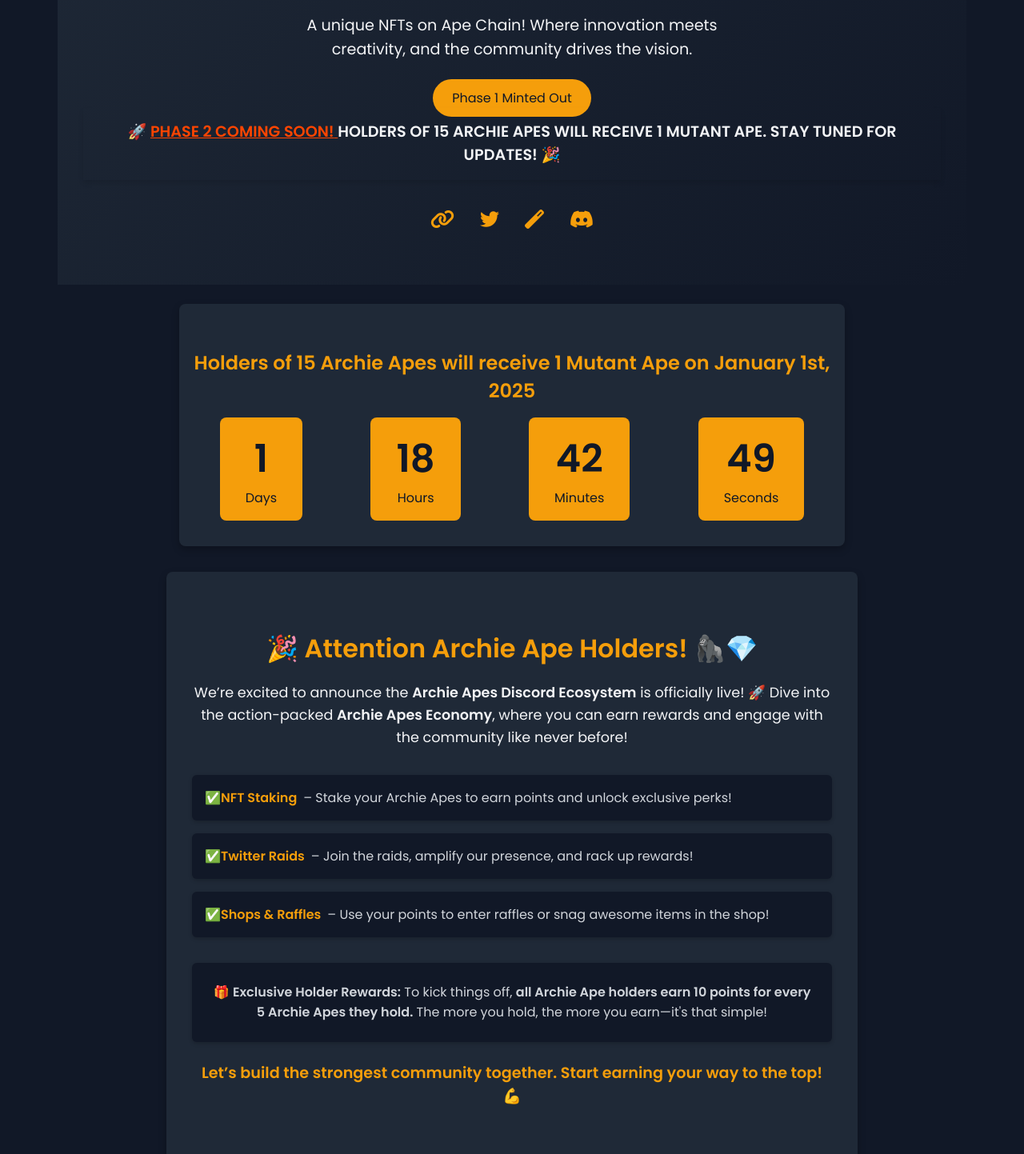
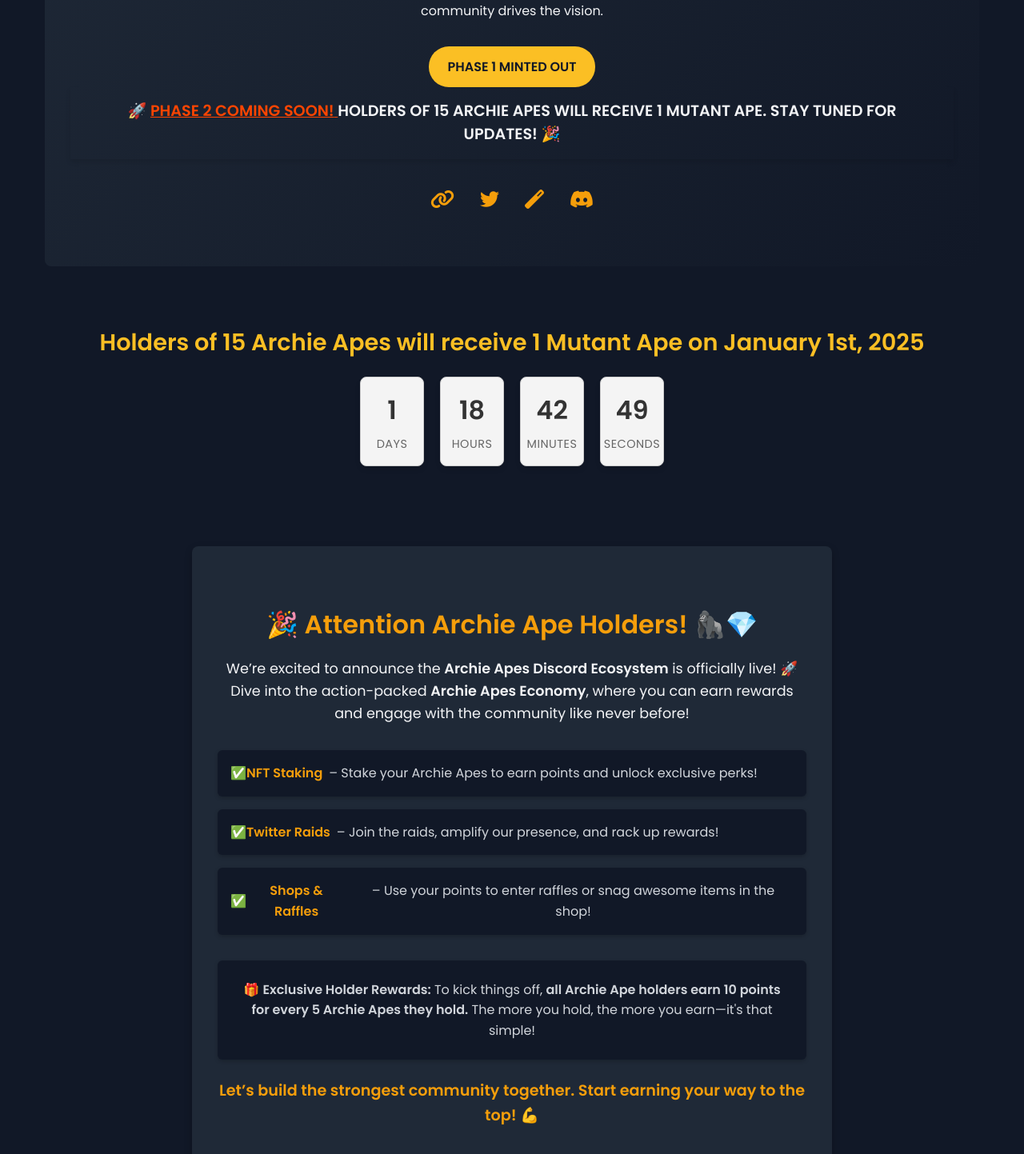
Before and after one commit to blockchainBard101/archie-apes, a React (Vite) app: page / in a window 1280 px wide. Shown: the part 307-1750 px from the top of the page at 80% size. Built offline with nearby package versions, Linux system fonts and the light colour scheme.

Commit message:
updated css

```diff
--- a/src/App.css
+++ b/src/App.css
@@ -1,38 +1,24 @@
-/* App-wide Styling */
-/* App-wide Styling */
+/* General Reset */
+* {
+  margin: 0;
+  padding: 0;
+  box-sizing: border-box;
+}
+
+/* Body Styling */
 body {
   font-family: 'Poppins', sans-serif;
-  margin: 0;
-  padding: 0;
   color: #f3f4f6;
   background-color: #111827;
-  display: flex;
-  justify-content: center;
-  align-items: center;
-  min-height: 100vh;
+  line-height: 1.6;
 }
 
-/* Center the .app container */
+/* Container */
 .app {
+  width: 100%;
   max-width: 1200px;
-  /* Set a maximum width for your content */
   margin: 0 auto;
-  /* Horizontally center the content */
-  width: 100%;
-  /* Ensure it doesn't exceed the screen width */
-}
-
-h1,
-h2,
-h3 {
-  margin: 0;
-  color: #f59e0b;
-  /* Vibrant gold accent */
-}
-
-a {
-  text-decoration: none;
-  color: inherit;
+  padding: 1rem;
 }
 
 /* Hero Section */
@@ -40,535 +26,235 @@ a {
   text-align: center;
   padding: 4rem 2rem;
   background: linear-gradient(135deg, #1f2937, #111827);
+  border-radius: 8px;
 }
 
 .hero-logo {
-  width: 150px;
+  width: 120px;
   border-radius: 50%;
   margin-bottom: 1rem;
 }
 
 .hero-title {
-  font-size: 2.5rem;
+  font-size: 2.2rem;
   margin: 1rem 0;
+  color: #fbbf24;
 }
 
 .hero-description {
-  font-size: 1.2rem;
+  font-size: 1rem;
+  max-width: 600px;
+  margin: 1rem auto;
   line-height: 1.6;
-  max-width: 600px;
-  margin: 0 auto 2rem;
 }
 
 .btn-primary {
-  padding: 0.75rem 1.5rem;
+  display: inline-block;
+  padding: 0.8rem 1.5rem;
   font-size: 1rem;
-  border: none;
+  color: #111827;
+  background: #fbbf24;
   border-radius: 25px;
-  background-color: #f59e0b;
-  color: #111827;
+  text-transform: uppercase;
+  font-weight: bold;
+  transition: all 0.3s ease;
   cursor: pointer;
-  transition: transform 0.2s, box-shadow 0.2s;
+  margin-top: 1rem;
 }
 
 .btn-primary:hover {
-  transform: scale(1.05);
-  box-shadow: 0 5px 15px rgba(0, 0, 0, 0.2);
+  background: #d97706;
+  transform: translateY(-2px);
 }
 
+/* Countdown Section */
+.countdown {
+  text-align: center;
+  padding: 3rem 1rem;
+}
+
+.countdown h2 {
+  font-size: 1.8rem;
+  margin-bottom: 1rem;
+  color: #fbbf24;
+}
+
+.countdown p {
+  font-size: 1.2rem;
+  color: #9ca3af;
+}
+
+.countdown-timer {
+  display: flex;
+  justify-content: center;
+  gap: 20px;
+  margin: 20px 0;
+}
+
+.time-box {
+  display: flex;
+  flex-direction: column;
+  align-items: center;
+  background: #f4f4f4;
+  border: 1px solid #ccc;
+  border-radius: 8px;
+  padding: 15px 20px;
+  width: 80px;
+  box-shadow: 0 4px 6px rgba(0, 0, 0, 0.1);
+}
+
+.time-number {
+  font-size: 2rem;
+  font-weight: bold;
+  color: #333;
+  margin-bottom: 5px;
+}
+
+.time-label {
+  font-size: 0.9rem;
+  color: #666;
+  text-transform: uppercase;
+  letter-spacing: 0.5px;
+}
+
+/* Gallery Section */
 .gallery {
+  padding: 4rem 1rem;
   text-align: center;
-  padding: 4rem 2rem;
-  background-color: #1f2937; /* Dark background for better contrast */
+  background: #1f2937;
   border-radius: 8px;
-  margin: 2rem auto;
-  max-width: 1200px;
-  box-shadow: 0 4px 10px rgba(0, 0, 0, 0.25);
+  margin-top: 2rem;
 }
 
 .gallery-banner {
   max-width: 100%;
-  height: auto;
-  border-radius: 12px;
-  margin-bottom: 2rem;
-}
-
-.section-title {
-  color: #f59e0b; /* Gold accent for titles */
-  font-size: 1.8rem;
-  margin: 1.5rem 0;
+  border-radius: 8px;
+  margin-bottom: 1rem;
 }
 
 .gallery-grid {
   display: grid;
   grid-template-columns: repeat(auto-fit, minmax(150px, 1fr));
-  gap: 1rem;
-  /* Space between items */
-  margin-top: 1.5rem;
+  gap: 1.5rem;
 }
 
 .gallery-item {
   width: 100%;
-  height: auto;
   border-radius: 8px;
   transition: transform 0.2s, box-shadow 0.2s;
 }
 
 .gallery-item:hover {
   transform: scale(1.05);
-  box-shadow: 0 8px 20px rgba(0, 0, 0, 0.3);
-}
-
-.gallery-item-mutant {
-  width: 30%; /* Center-align the mutant image */
-  height: auto;
-  margin: 0 auto;
-  border-radius: 8px;
-  transition: transform 0.2s, box-shadow 0.2s;
-}
-
-.gallery-item-mutant:hover {
-  transform: scale(1.05);
-  box-shadow: 0 8px 20px rgba(0, 0, 0, 0.3);
+  box-shadow: 0 8px 15px rgba(0, 0, 0, 0.2);
 }
 
 /* Roadmap Section */
 .roadmap {
-  padding: 4rem 2rem;
-  background-color: #1f2937;
+  padding: 4rem 1rem;
   text-align: center;
+  background: #111827;
+  color: #f3f4f6;
+}
+
+.roadmap h2 {
+  font-size: 2rem;
+  margin-bottom: 2rem;
+  color: #fbbf24;
 }
 
 .roadmap-stages {
   display: grid;
-  grid-template-columns: repeat(auto-fit, minmax(200px, 1fr));
+  grid-template-columns: repeat(auto-fit, minmax(250px, 1fr));
   gap: 2rem;
 }
 
 .roadmap-stage {
   padding: 1.5rem;
+  background: #1f2937;
   border-radius: 8px;
-  background-color: #111827;
-  box-shadow: 0 4px 8px rgba(0, 0, 0, 0.3);
+  box-shadow: 0 4px 6px rgba(0, 0, 0, 0.2);
 }
 
 .roadmap-title {
   font-size: 1.5rem;
   margin-bottom: 0.5rem;
-  color: #f59e0b;
+  color: #fbbf24;
 }
 
 .roadmap-stage ul {
   list-style: none;
-  padding: 0;
-  margin: 0;
-  font-size: 1rem;
-  color: #e5e7eb;
+  color: #d1d5db;
 }
 
 .roadmap-stage ul li {
+  margin: 0.5rem 0;
+}
+
+/* Footer Section */
+.footer {
+  text-align: center;
+  padding: 2rem 1rem;
+  background: #1f2937;
+  color: #9ca3af;
+  border-top: 1px solid #374151;
+}
+
+.footer h3 {
+  color: #fbbf24;
   margin-bottom: 0.5rem;
 }
 
-/* About Section */
-.about,
-.about-me {
-  padding: 2rem 2rem;
-  /* Adjusted padding */
+.footer a {
+  color: #fbbf24;
+  text-decoration: none;
+  margin: 0 0.5rem;
 }
 
-.about-content,
-.about-founder {
-  margin: 0 auto;
-  text-align: center;
-}
-
-.founder-image {
-  width: 150px;
-  border-radius: 5%;
-  margin-bottom: 1rem;
-
-}
-
-/* Footer */
-.footer {
-  text-align: center;
-  padding: 2rem 1rem;
-  background-color: #1f2937;
-}
-
-.footer h3 {
-  font-size: 1.5rem;
+.footer a:hover {
+  color: #d97706;
 }
 
 .footer p {
-  margin: 0.5rem 0;
-  line-height: 1.6;
-  color: #d1d5db;
-}
-
-.app {
-  width: 100%;
-  max-width: 1200px;
-  /* Limit width for better readability */
-  text-align: center;
-  padding: 2rem;
-  box-sizing: border-box;
-  overflow-y: auto;
-  /* Enable scrolling for overflow content */
-}
-
-/* Smooth scrolling for better user experience */
-.app::-webkit-scrollbar {
-  width: 6px;
-}
-
-.app::-webkit-scrollbar-thumb {
-  background: #f59e0b;
-  border-radius: 3px;
-}
-
-.app::-webkit-scrollbar-track {
-  background: #1f2937;
-}
-
-/* Social Links in Footer */
-.social-links {
+  font-size: 0.9rem;
   margin-top: 1rem;
 }
 
-.social-icon {
-  margin: 0 0.5rem;
-  color: #f59e0b;
-  /* Gold color for the icons */
-  font-size: 1.5rem;
-  transition: color 0.3s ease, transform 0.2s ease;
-}
-
-.social-icon:hover {
-  color: #ffffff;
-  /* Highlight on hover */
-  transform: scale(1.1);
-}
-
-/* Top-middle corner links */
-
-.top-links .social-icon {
-  color: #f59e0b;
-  /* Gold color for the icons */
-  font-size: 1.5rem;
-  transition: color 0.3s ease, transform 0.2s ease;
-}
-
-.top-links .social-icon:hover {
-  color: #ffffff;
-  /* Highlight on hover */
-  transform: scale(1.1);
-}
-
-/* Hero Section - Top Links */
-.top-links {
-  margin-top: 2rem;
-  /* Adds spacing between the hero content and links */
-  display: flex;
-  justify-content: center;
-  gap: 1rem;
-  /* Space between the icons */
-}
-
-.social-icon {
-  color: #f59e0b;
-  /* Gold accent */
-  font-size: 1.5rem;
-  transition: color 0.2s;
-}
-
-.social-icon:hover {
-  color: #f3f4f6;
-  /* Light hover effect */
-}
-
-.top-banner {
-  text-align: center;
-  padding: 1rem 2rem;
-  font-weight: bold;
-  font-size: 1.2em;
-  position: sticky;
-  /* Sticks to the top when scrolling */
-  top: 0;
-  /* Fixed to the top of the viewport */
-  z-index: 1000;
-  /* Ensures it appears above other elements */
-  box-shadow: 0 4px 6px rgba(0, 0, 0, 0.1);
-  /* Subtle shadow for depth */
-}
-
-.banner-link {
-  color: #ff4500;
-}
-
-.banner-text {
-  margin: 0;
-  line-height: 1.5;
-  text-transform: uppercase;
-}
-
-.banner-text a {
-  /* Same as the text color */
-  text-decoration: underline;
-  font-weight: bold;
-  transition: color 0.2s ease;
-}
-
-.banner-text a:hover {
-  color: #ffffff;
-  /* Highlight the link on hover */
-}
-
-.coming-soon-badge {
-  background-color: #ff4500;
-  color: #fff;
-  padding: 0.3em 0.6em;
-  border-radius: 5px;
-  font-size: 0.9em;
-  margin-right: 0.5em;
-}
-
-/* Discord Ecosystem Section */
-.discord-ecosystem {
-  background-color: #1f2937;
-  /* Dark background for consistency */
-  padding: 3rem 2rem;
-  border-radius: 8px;
-  margin: 2rem auto;
-  box-shadow: 0 4px 10px rgba(0, 0, 0, 0.25);
-  max-width: 800px;
-}
-
-.discord-ecosystem .section-title {
-  font-size: 2rem;
-  color: #f59e0b;
-  /* Gold accent for the title */
-  text-align: center;
-  margin-bottom: 1rem;
-}
-
-.discord-ecosystem .announcement {
-  font-size: 1.1rem;
-  line-height: 1.6;
-  color: #f3f4f6;
-  /* Light text for readability */
-  text-align: center;
-  margin-bottom: 2rem;
-}
-
-.discord-ecosystem .ecosystem-features {
-  list-style-type: none;
-  padding: 0;
-  margin: 1.5rem 0;
-  display: flex;
-  flex-direction: column;
-  gap: 1rem;
-}
-
-.discord-ecosystem .ecosystem-features li {
-  background-color: #111827;
-  /* Slightly darker background for items */
-  padding: 1rem;
-  border-radius: 6px;
-  color: #d1d5db;
-  /* Light gray text */
-  font-size: 1rem;
-  box-shadow: 0 2px 5px rgba(0, 0, 0, 0.2);
-  display: flex;
-  align-items: center;
-}
-
-.discord-ecosystem .ecosystem-features li strong {
-  color: #f59e0b;
-  /* Highlight important text */
-  margin-right: 0.5rem;
-}
-
-.discord-ecosystem .exclusive-rewards {
-  background-color: #111827;
-  color: #d1d5db;
-  padding: 1.5rem;
-  border-radius: 6px;
-  font-size: 1rem;
-  line-height: 1.6;
-  margin-top: 2rem;
-  text-align: center;
-  box-shadow: 0 2px 5px rgba(0, 0, 0, 0.2);
-}
-
-.discord-ecosystem .cta {
-  font-size: 1.2rem;
-  font-weight: bold;
-  text-align: center;
-  color: #f59e0b;
-  margin-top: 1.5rem;
-}
-
-/* Responsive Adjustments */
+/* Responsive Design */
 @media (max-width: 768px) {
   .hero-title {
-    font-size: 2rem;
+    font-size: 1.8rem;
   }
 
   .hero-description {
-    font-size: 1rem;
-    padding: 0 1rem;
+    font-size: 0.9rem;
+  }
+
+  .roadmap-stages {
+    grid-template-columns: 1fr;
   }
 
   .gallery-grid {
-    grid-template-columns: repeat(auto-fit, minmax(150px, 1fr));
-  }
-
-  .btn-primary {
-    font-size: 0.9rem;
-    padding: 0.5rem 1rem;
-  }
-
-  .about,
-  .about-me {
-    padding: 1.5rem 1rem;
-  }
-
-  .top-banner {
-    font-size: 1rem;
-    padding: 0.75rem 1rem;
-  }
-
-  .section-title {
-    font-size: 1.5rem;
-  }
-
-  .gallery-grid {
-    grid-template-columns: repeat(auto-fit, minmax(150px, 1fr));
-    gap: 1rem;
-  }
-
-  .gallery-item-mutant {
-    width: 70%;
-    /* Shrink mutant image for smaller screens */
+    grid-template-columns: repeat(auto-fit, minmax(120px, 1fr));
   }
 }
 
-.countdown {
-  text-align: center;
-  padding: 2rem 1rem;
-  background-color: #1f2937;
-  border-radius: 8px;
-  margin: 1.5rem auto;
-  max-width: 800px;
-  box-shadow: 0 4px 10px rgba(0, 0, 0, 0.25);
-}
-
-.countdown h2 {
-  font-size: 1.8rem;
-  margin-bottom: 1rem;
-  color: #f59e0b;
-}
-
-.countdown p {
-  font-size: 1.2rem;
-  color: #e5e7eb;
-}
-
-.countdown-timer {
-  display: flex;
-  justify-content: space-around;
-  gap: 1rem;
-  flex-wrap: wrap;
-  /* Wrap for smaller screens */
-}
-
-.roadmap {
-  padding: 2rem 1rem;
-}
-
-.roadmap-stage {
-  padding: 1rem;
-}
-
-.countdown h2 {
-  font-size: 1.5rem;
-}
-
-.gallery-grid {
-  grid-template-columns: repeat(auto-fit, minmax(100px, 1fr));
-}
-
-.timer-block {
-  text-align: center;
-  padding: 0.5rem;
-  min-width: 70px;
-  background: #111827;
-  border-radius: 8px;
-  color: #f59e0b;
-}
-.time-box {
-  background-color: #f59e0b;
-  padding: 1rem 2rem;
-  border-radius: 8px;
-  color: #111827;
-  font-size: 2rem;
-  display: flex;
-  flex-direction: column;
-  align-items: center;
-}
-
-.time-number {
-  font-size: 3rem;
-  font-weight: bold;
-}
-
-.time-label {
-  font-size: 1rem;
-  font-weight: 500;
-}
-
-@media (max-width: 480px) {
-  .top-links {
-    flex-direction: column;
-    gap: 0.5rem;
+@media (max-width: 600px) {
+  .countdown-timer {
+    flex-wrap: wrap;
+    gap: 15px;
   }
 
-  .social-icon {
-    font-size: 1.2rem;
+  .time-box {
+    width: 70px;
+    padding: 10px 15px;
   }
 
-  .top-banner {
-    font-size: 0.9rem;
-    padding: 0.5rem 0.75rem;
+  .time-number {
+    font-size: 1.8rem;
   }
 
-  .section-title {
-    font-size: 1.2rem;
+  .time-label {
+    font-size: 0.8rem;
   }
-
-  .gallery-grid {
-    gap: 0.5rem;
-  }
-
-  .gallery-item-mutant {
-    width: 90%;
-  }
-
-    .countdown h2 {
-      font-size: 1.2rem;
-    }
-
-    .countdown p {
-      font-size: 1rem;
-    }
-
-    .roadmap-title {
-      font-size: 1.2rem;
-    }
-
-    .gallery-grid {
-      grid-template-columns: repeat(auto-fit, minmax(80px, 1fr));
-    }
 }
```
